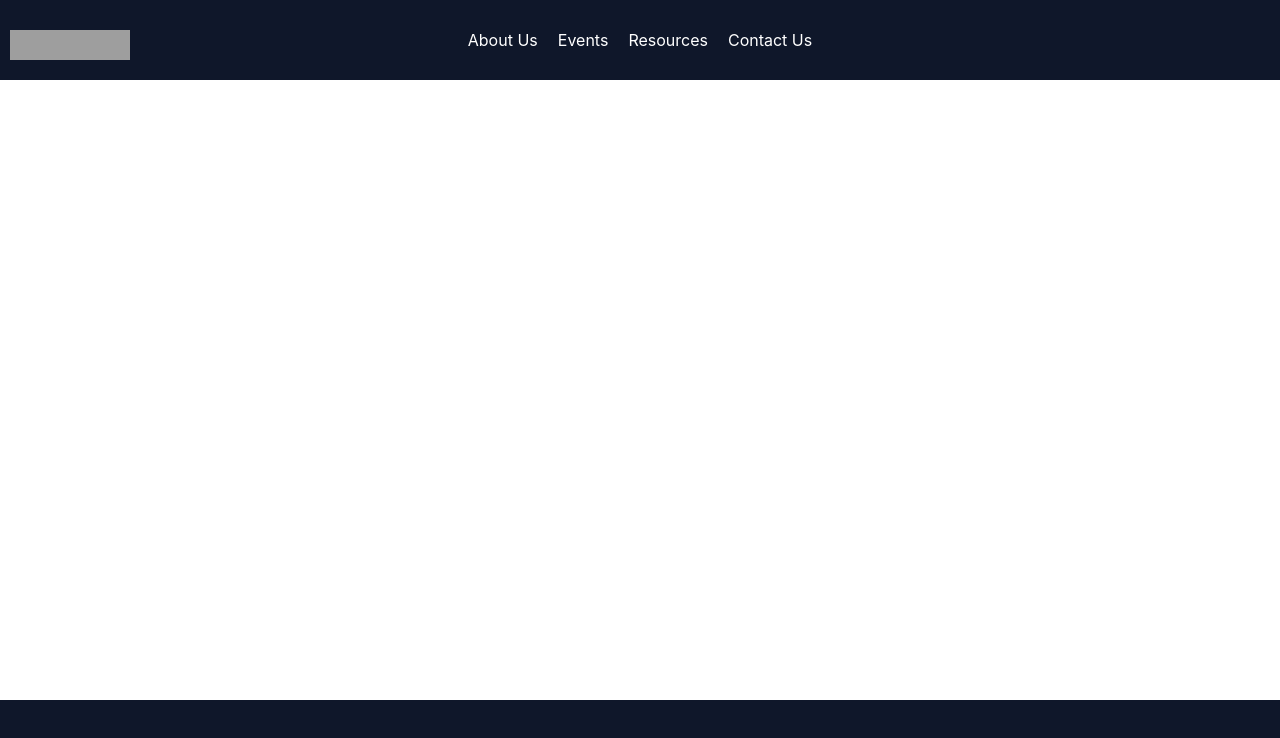
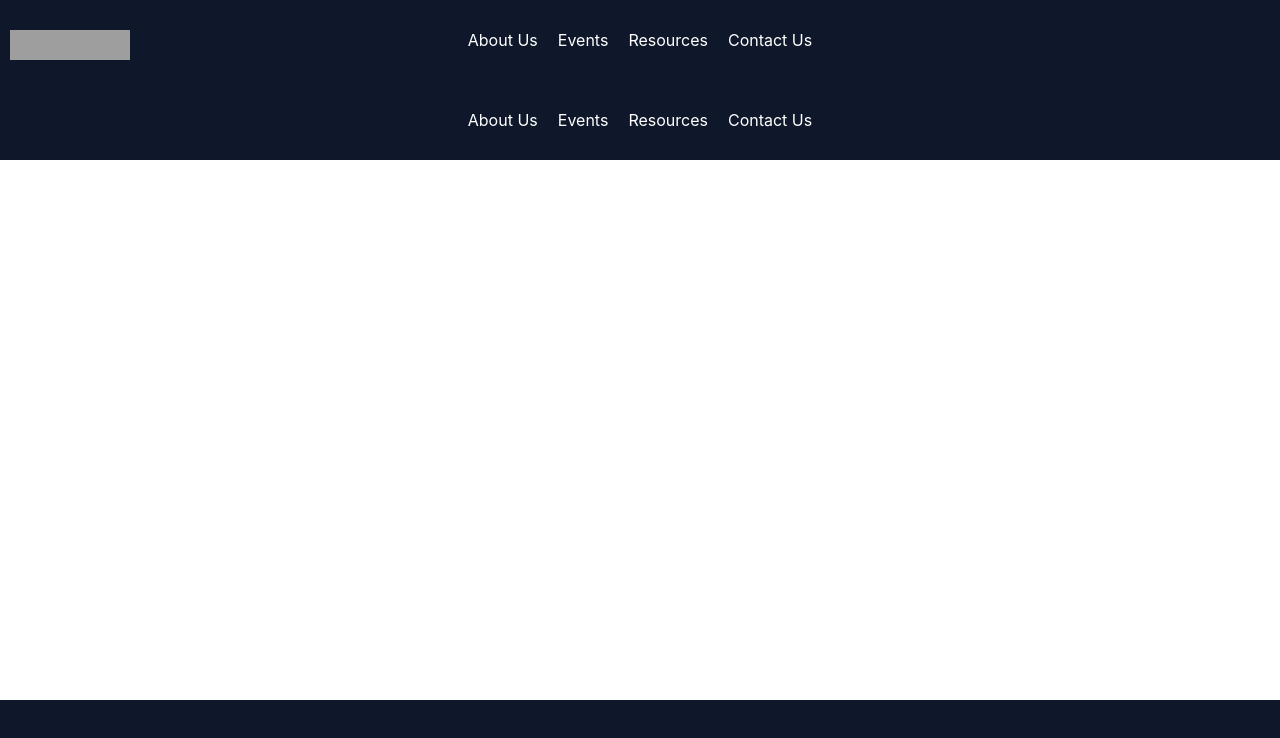
Before and after one commit to CSESoc-CompClub/cc-website-v2, a React (Create React App) app: page / in a window 1280 px wide. Shown: the top 738 px of the page. Built offline with nearby package versions, Linux system fonts and the light colour scheme; grey boxes are pictures that could not be loaded; the HTML template or start-up script is replaced by a standard one.

Commit message:
Homepage
setting up homepage

```diff
--- a/package.json
+++ b/package.json
@@ -12,6 +12,7 @@
     "react": "^18.2.0",
     "react-dom": "^18.2.0",
     "react-router-dom": "^6.3.0",
+    "tailwind": "^4.0.0",
     "web-vitals": "^2.1.4"
   },
   "scripts": {
--- a/src/pages/Home.jsx
+++ b/src/pages/Home.jsx
@@ -1,5 +1,14 @@
 import React from "react";
+import Header from "../components/Header"
+import banner from "../assets/compclub_banner.png"
+
+/*Header - Navbar
+ Banner - 1452 x 553
+
+*/
 
 export default function Home () {
-
+    return (
+        <Header/>
+    )
 }
```
Also changed, not shown: src/assets/compclub_banner.png (added), 1 other file (tests, documents, lock files or other folders).
